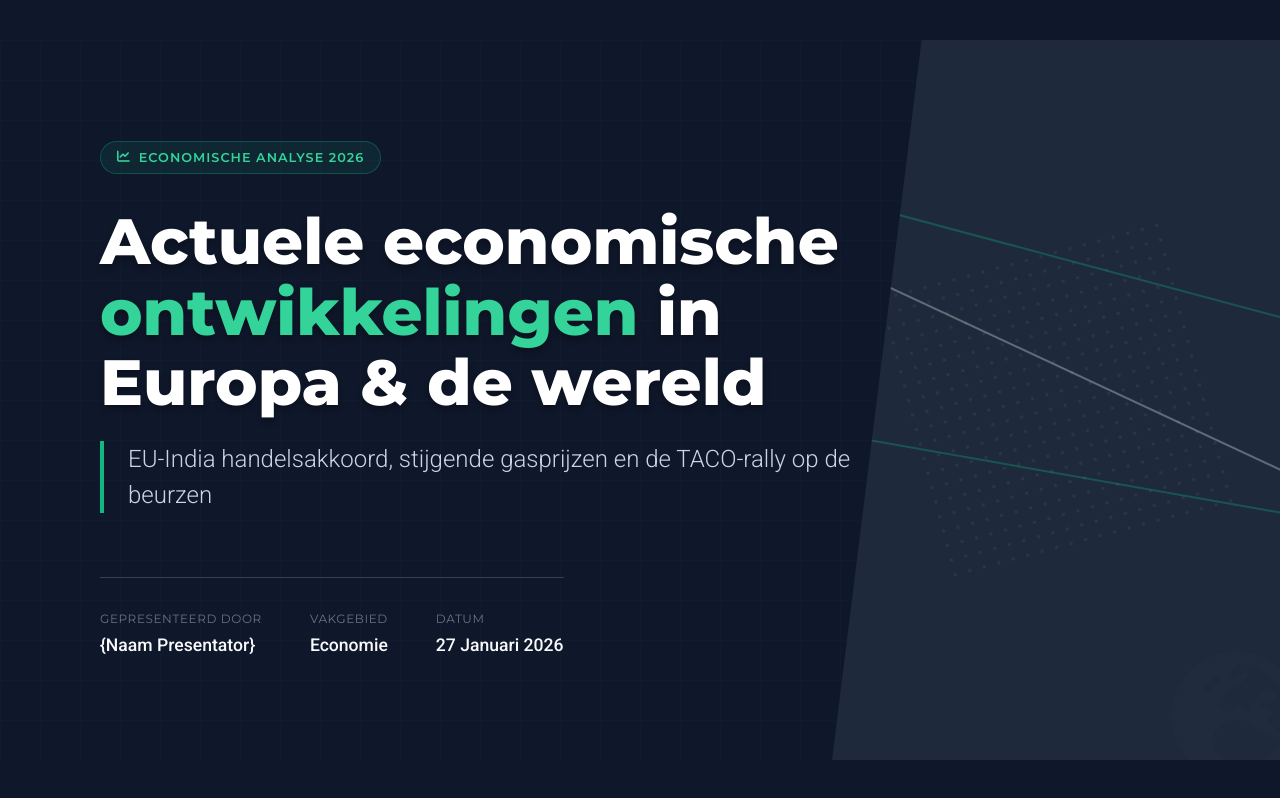
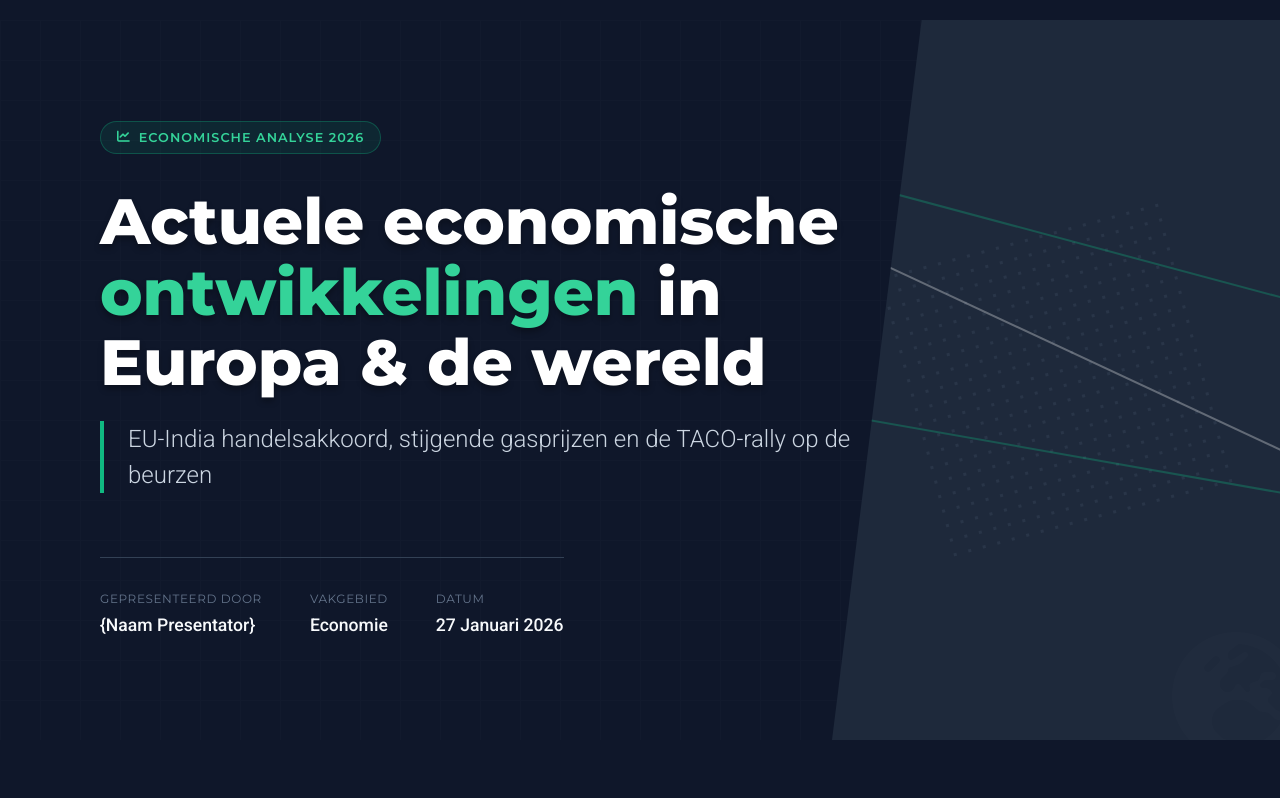
Before and after one commit to wiwawolfi/Relaas-van-de-week, a plain HTML site: page index.html in a window 1280 px wide. Drawn offline with nearby package versions, Linux system fonts and the light colour scheme.

Commit message:
Update index.html

```diff
--- a/index.html
+++ b/index.html
@@ -45,6 +45,7 @@
     if (n > totalSlides) n = totalSlides;
     currentSlide = n;
     iframe.src = `slide${currentSlide}.html`;
+    resizeSlides();
   }
 
   document.addEventListener('keydown', e => {
@@ -59,7 +60,13 @@
     );
 
     const offsetX = (window.innerWidth - 1280 * scale) / 2;
-    const offsetY = (window.innerHeight - 720 * scale) / 2;
+    let offsetY = (window.innerHeight - 720 * scale) / 2;
+
+    // Add extra vertical offset for slides that are cropped
+    const slidesWithBottomContent = [1, 5, 7]; // example: slide numbers with content close to bottom
+    if (slidesWithBottomContent.includes(currentSlide)) {
+        offsetY -= 20; // move slide up by 20px to make bottom visible
+    }
 
     container.style.transform = `translate(${offsetX}px, ${offsetY}px) scale(${scale})`;
   }
```
